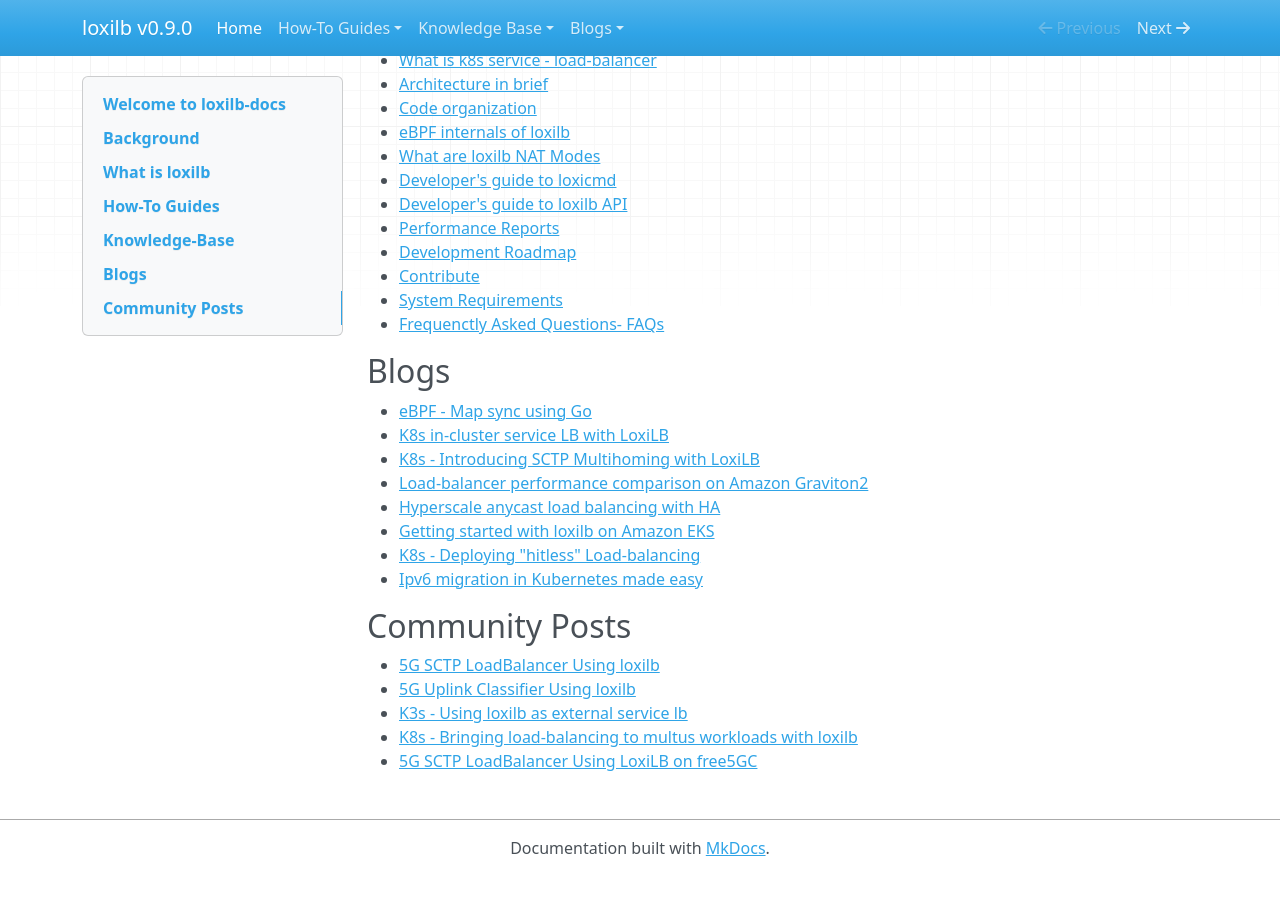
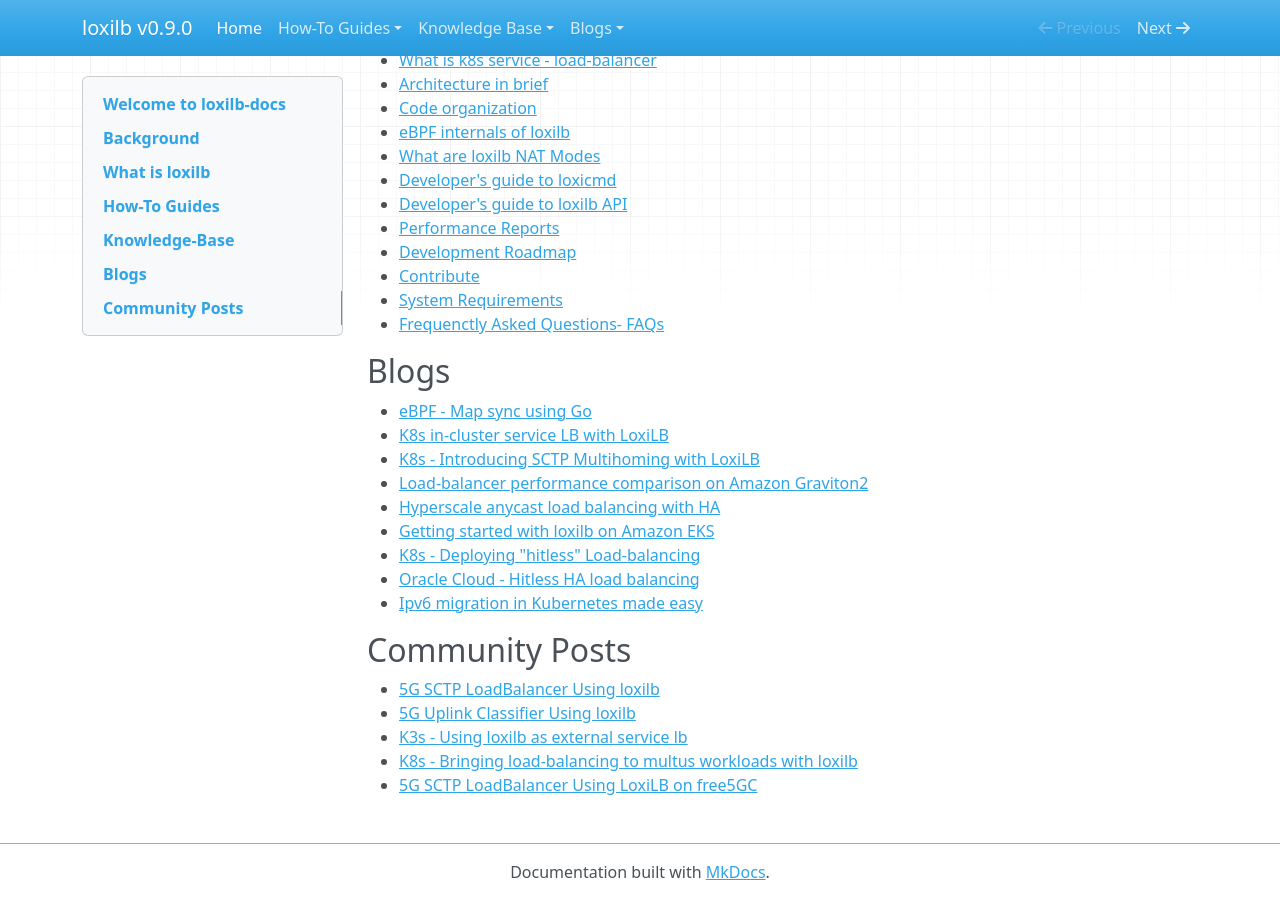
Before and after one commit to loxilb-io/loxilbdocs, an MkDocs documentation site: the page built from docs/index.md, in a window 1280 px wide and 900 px high, scrolled down 2349 px. Built offline with MkDocs 1.6.1, drawn with Linux system fonts in a browser that asks for light colours; nearby versions of some CDN libraries; before the commit the page ends 3225 px from its top, so only the background shows below that.

Commit message:
Update index.md

```diff
--- a/docs/index.md
+++ b/docs/index.md
@@ -98,7 +98,9 @@
 - [Hyperscale anycast load balancing with HA](https://www.loxilb.io/post/loxilb-anycast-service-load-balancing-with-high-availability)
 - [Getting started with loxilb on Amazon EKS](https://www.loxilb.io/post/loxilb-load-balancer-setup-on-eks)
 - [K8s - Deploying "hitless" Load-balancing](https://www.loxilb.io/post/k8s-deploying-hitless-and-ha-load-balancing)
+- [Oracle Cloud - Hitless HA load balancing](https://www.loxilb.io/post/oracle-cloud-bring-your-own-lb-for-self-managed-clusters)
 - [Ipv6 migration in Kubernetes made easy](https://www.loxilb.io/post/k8s-exposing-ipv4-services-externally-as-ipv6)
+
 
 ## Community Posts
 - [5G SCTP LoadBalancer Using loxilb](https://futuredon.medium.com/5g-sctp-loadbalancer-using-loxilb-b525198a9103)
```
